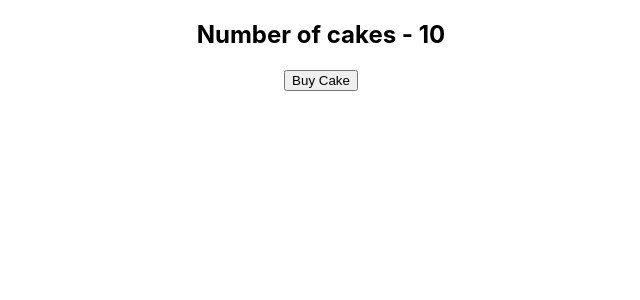
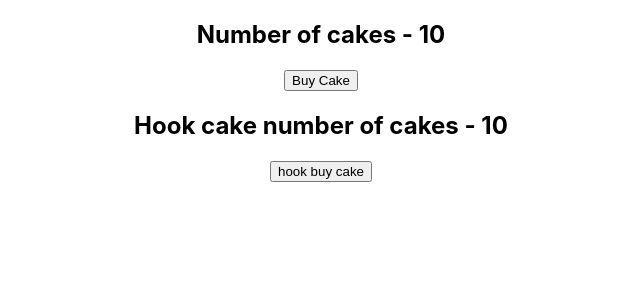
Before and after one commit to aamir9138/react_plus_redux_vishwas_subpart, a React (Create React App) app: page / in a window 1280 px wide. Shown: the top 300 px of the page, without its empty margins (319-959 px from the left). Built offline with nearby package versions, Linux system fonts and the light colour scheme.

Commit message:
lecture 20 useSelector Hook

```diff
--- a/src/App.js
+++ b/src/App.js
@@ -12,11 +12,31 @@
 
 // export default App;
 
-/* lecture 17 Store */
+// /* lecture 17 Store */
+// import { Provider } from 'react-redux';
+// import store from './components/redux/Store';
+// import './App.css';
+// import CakeContainer from './components/CakeContainer';
+
+// function App() {
+//   return (
+//     //doing so will provide store down to all the components
+//     <Provider store={store}>
+//       <div className="App">
+//         <CakeContainer />
+//       </div>
+//     </Provider>
+//   );
+// }
+
+// export default App;
+
+/* lecture 20 useSelector Hook */
 import { Provider } from 'react-redux';
 import store from './components/redux/Store';
 import './App.css';
 import CakeContainer from './components/CakeContainer';
+import HookCakeContainer from './components/HookCakeContainer';
 
 function App() {
   return (
@@ -24,6 +44,7 @@
     <Provider store={store}>
       <div className="App">
         <CakeContainer />
+        <HookCakeContainer />
       </div>
     </Provider>
   );
--- /dev/null
+++ b/src/components/HookCakeContainer.js
@@ -0,0 +1,14 @@
+/* lecture 20 useSelector Hook */
+import React from 'react';
+import { useSelector } from 'react-redux';
+function HookCakeContainer() {
+  const numOfCakes = useSelector((state) => state.numOfCakes);
+  return (
+    <div>
+      <h2>Hook cake number of cakes - {numOfCakes}</h2>
+      <button>hook buy cake</button>
+    </div>
+  );
+}
+
+export default HookCakeContainer;
```
Also changed, not shown: 1 other file (tests, documents, lock files or other folders).
